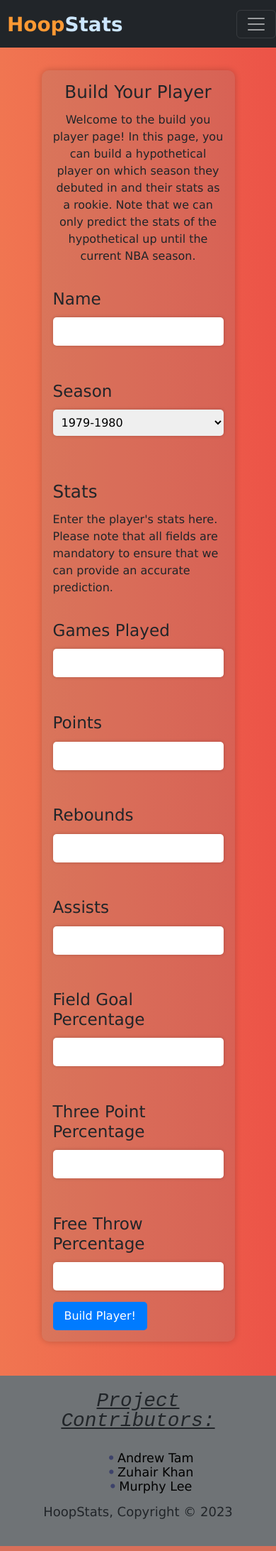
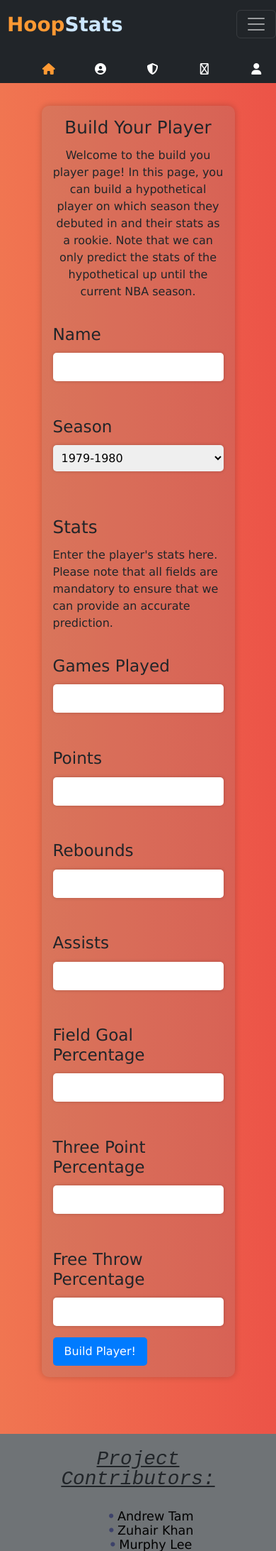
Before and after one commit to murphylee10/hoop-stats, a Flask app: page /predict-player in a window 390 px wide, after a click that opens the changed part. Shown: the top 2185 px of the page at 71% size. Run offline with Flask 3, Linux system fonts and the light colour scheme; a user stored in the database is signed in; some libraries are stand-ins or nearby versions.

Commit message:
home page fix and predict responsiveness

```diff
--- a/app.py
+++ b/app.py
@@ -133,7 +133,9 @@ def login():
             # their username for this session
             session["user"] = username
             return redirect(url_for('profile', username=username))
-
+    if "user" in session:
+        flash("You are already logged in")
+        return redirect(url_for('profile', username=session['user']))
     return render_template("login.html")
 
 
@@ -307,7 +309,8 @@ def duel_result():
                 elif (len(pair[1]) == 1):
                     stats1.append(round(divide(tup[tup_col], tup[1]), 1))
                 else:
-                    stats1.append(round(100*divide(tup[tup_col + 1], tup[tup_col]), 1))
+                    stats1.append(
+                        round(100*divide(tup[tup_col + 1], tup[tup_col]), 1))
                 tup_col += len(pair[1])
             stats1.append(tup[-1])
         for tup in p2_res:
@@ -322,7 +325,8 @@ def duel_result():
                 elif (len(pair[1]) == 1):
                     stats2.append(round(divide(tup[tup_col], tup[1]), 1))
                 else:
-                    stats2.append(round(100*divide(tup[tup_col + 1], tup[tup_col]), 1))
+                    stats2.append(
+                        round(100*divide(tup[tup_col + 1], tup[tup_col]), 1))
                 tup_col += len(pair[1])
             stats2.append(tup[-1])
         # check that the query was valid
--- a/static/css/base.css
+++ b/static/css/base.css
@@ -77,6 +77,18 @@ body {
   .logo {
     width: 30%;
     height: 30%;
+  }
+  .nav-item {
+    width: 10%;
+  }
+}
+
+@media screen and (max-width: 500px) {
+  .nav-item {
+    width: 5%;
+  }
+  .nav-item span {
+    display: none;
   }
 }
 
--- a/static/css/predict-player.css
+++ b/static/css/predict-player.css
@@ -53,8 +53,17 @@
   background-color: #0062cc;
 }
 
+.surround {
+  display: flex;
+  flex-direction: column;
+  align-items: center;
+}
+
 #output {
-  display: block;
+  display: flex;
+  /* flex-direction: column; */
+  justify-content: center;
+  /* align-items: center; */
   width: 80%;
   margin: auto;
   font-size: 18px;
@@ -86,3 +95,12 @@
 .header {
   text-align: center;
 }
+
+@media screen and (max-width: 600px) {
+  #output table {
+    transform: scale(0.5);
+    margin: auto;
+    margin-top: 1em;
+    padding-top: 0;
+  }
+}
--- a/templates/base.html
+++ b/templates/base.html
@@ -84,39 +84,37 @@
 
             <div class="collapse navbar-collapse nav-bar bg-dark justify-content-endx" id="collapsibleNavbar">
                 <ul class="justify-content-end">
+                    <li class="nav-item">
+                        <a class="current" href="/"><i class="fa fa-fw fa-home"></i> <span>home</span></a>
+                    </li>
                     {% if "user" not in session %}
                     <li class="nav-item">
-                        <a class="current" href="/"><i class="fa fa-fw fa-home"></i> Home</a>
+                        <a href="/register"><i class="fa fa-fw fa-envelope"></i> <span>register</span></a>
                     </li>
                     {% endif %}
                     {% if "user" not in session %}
                     <li class="nav-item">
-                        <a href="/register"><i class="fa fa-fw fa-envelope"></i>Register</a>
-                    </li>
-                    {% endif %}
-                    {% if "user" not in session %}
-                    <li class="nav-item">
-                        <a href="/login"><i class="fa fa-fw fa-user"></i>login</a>
+                        <a href="/login"><i class="fa fa-fw fa-user"></i> <span>login</span></a>
                     </li>
                     {% endif %}
                     {% if "user" in session %}
                     <li class="nav-item">
-                        <a href="/profile"><i class="fa-solid fa-circle-user"></i> profile</a>
+                        <a href="/profile"><i class="fa-solid fa-circle-user"></i> <span>profile</span></a>
                     </li>
                     {% endif %}
                     {% if "user" in session %}
                     <li class="nav-item">
-                        <a href="/duel"><i class="fa-solid fa-shield-halved"></i> Duel</a>
+                        <a href="/duel"><i class="fa-solid fa-shield-halved"></i> <span>duel</span></a>
                     </li>
                     {% endif %}
                     {% if "user" in session %}
                     <li class="nav-item">
-                        <a href="/predict-player"><i class="fa-sharp fa-regular fa-book"></i></i> Predict </a>
+                        <a href="/predict-player"><i class="fa-sharp fa-regular fa-book"></i></i> <span>predict</span> </a>
                     </li>
                     {% endif %}
                     {% if "user" in session %}
                     <li class="nav-item">
-                        <a href="/logout"><i class="fa fa-fw fa-user"></i>logout</a>
+                        <a href="/logout"><i class="fa fa-fw fa-user"></i><span>logout</span></a>
                     </li>
                     {% endif %}
                 </ul>
--- a/templates/duel.html
+++ b/templates/duel.html
@@ -54,8 +54,6 @@
 
             <input type="submit" value="Duel!" name="duel" id="duel">
 
-            <script src="../static/js/season-dropdown.js"></script>
-            <script src="../static/js/duel.js"></script>
 
         </div>
 
@@ -63,4 +61,6 @@
 
     </div>
 
+    <script src="../static/js/season-dropdown.js"></script>
+    <script src="../static/js/duel.js"></script>
 {% endblock %}
--- a/templates/predict-player.html
+++ b/templates/predict-player.html
@@ -3,6 +3,8 @@
   rel="stylesheet"
   href="{{ url_for('static', filename='css/predict-player.css') }}"
 />
+<script src="https://cdnjs.cloudflare.com/ajax/libs/jquery/3.6.0/jquery.min.js"></script>
+<script src="https://cdnjs.cloudflare.com/ajax/libs/twitter-bootstrap/4.6.0/js/bootstrap.min.js"></script>
 {% endblock %} {% block title %}SwishStats{% endblock %} {% block content %}
 <div id="input">
   <div class="header">
@@ -41,9 +43,14 @@
 
   <input type="submit" value="Build Player!" name="build" id="build" />
 
-  <script src="../static/js/season-dropdown.js"></script>
-  <script src="../static/js/predict-player.js"></script>
 </div>
 
-<div id="output"></div>
+<div class="surround">
+    <div class="pred-header">
+    </div>
+    <div id="output">
+    </div>
+</div>
+<script src="../static/js/season-dropdown.js"></script>
+<script src="../static/js/predict-player.js"></script>
 {% endblock %}
--- a/templates/profile.html
+++ b/templates/profile.html
@@ -7,6 +7,8 @@
         integrity="sha384-QYIZto+st3yW+o8+5OHfT6S482Zsvz2WfOzpFSXMF9zqeLcFV0/wlZpMtyFcZALm" crossorigin="anonymous">
     <link rel="stylesheet" href="{{ url_for('static', filename='css/base.css') }}">
     <link rel="stylesheet" href="{{ url_for('static', filename='css/home-page.css') }}">
+    <script src="https://cdnjs.cloudflare.com/ajax/libs/jquery/3.6.0/jquery.min.js"></script>
+    <script src="https://cdnjs.cloudflare.com/ajax/libs/twitter-bootstrap/4.6.0/js/bootstrap.min.js"></script>
 {% endblock %}
 
 {% block title %}SwishStats{% endblock %}
```
Also changed, not shown: static/css/duel.css (+101 -0 lines), static/js/predict-player.js (+47 -36 lines).
